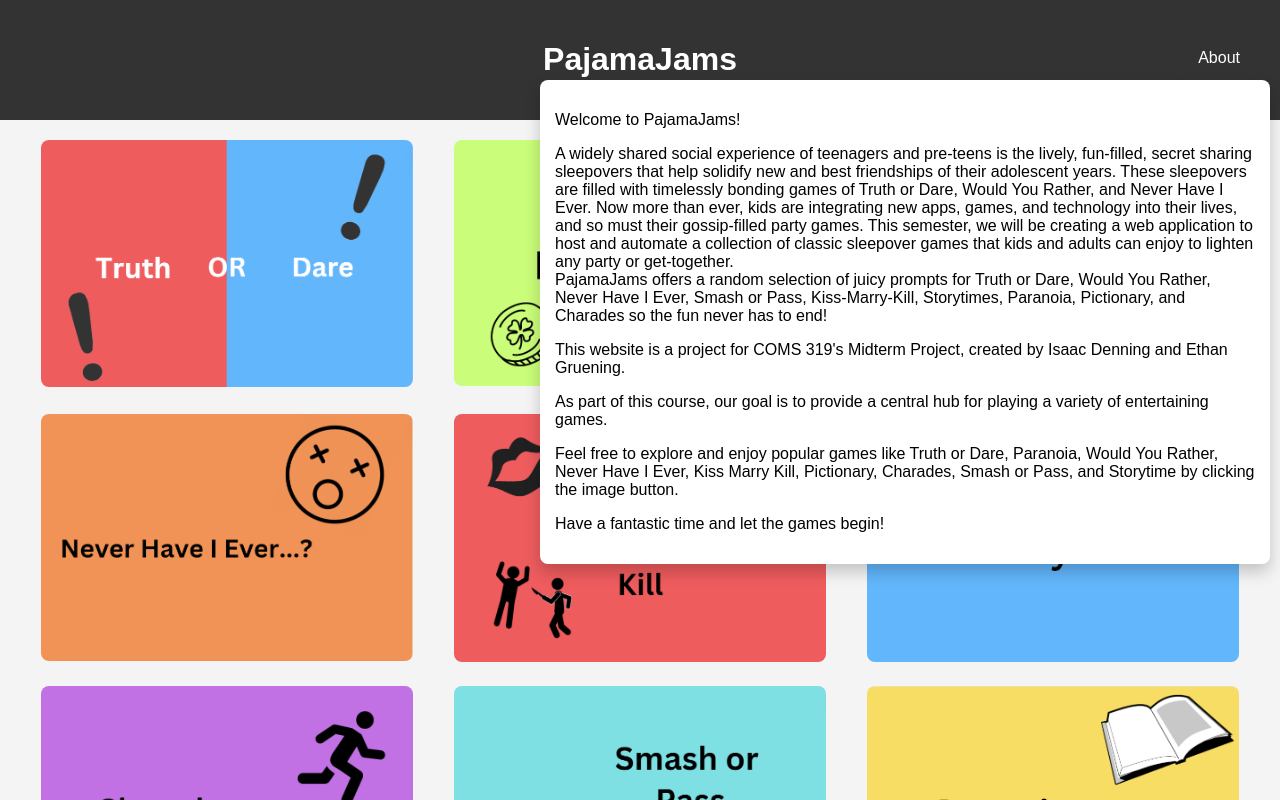
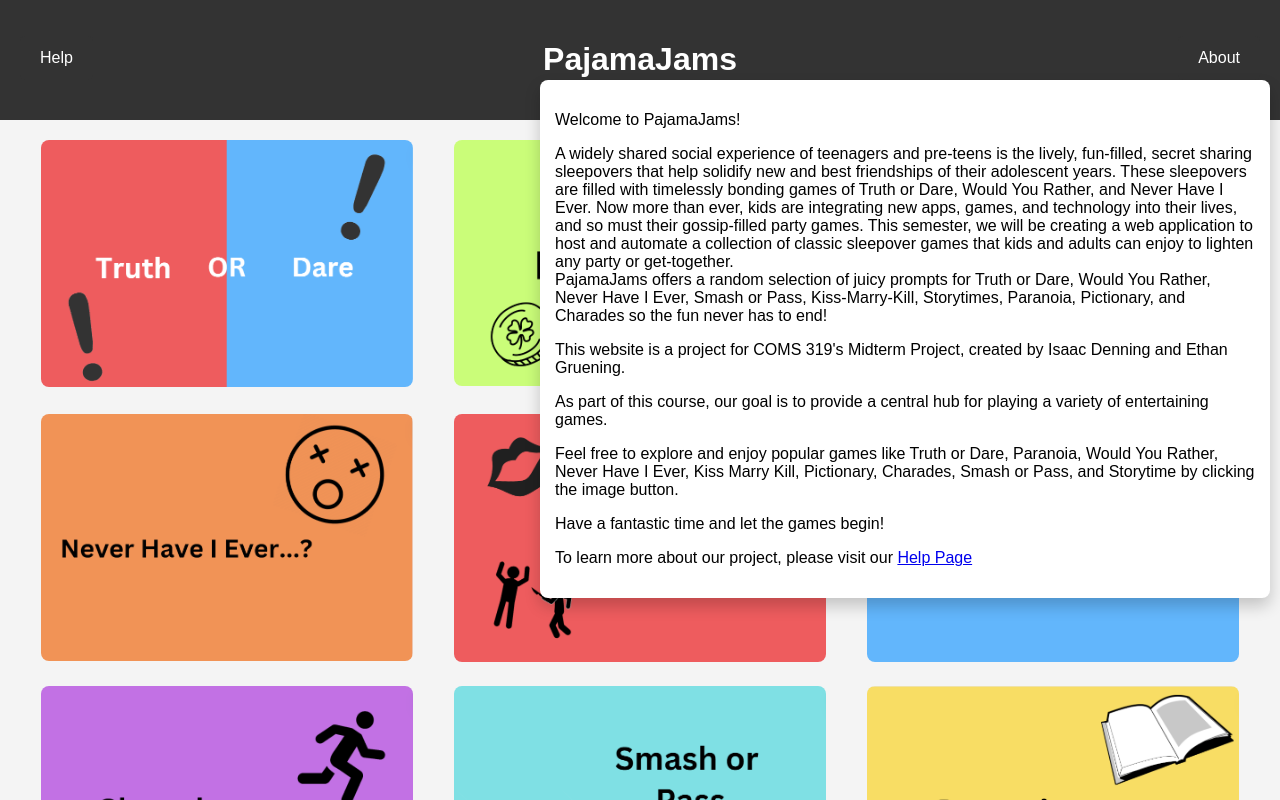
Before and after one commit to idenning2003/PajamaJams, a plain HTML site: page index.html in a window 1280 px wide. Both pictures are taken after a click on the element "About". Shown: the top 800 px of the page. Drawn offline with Linux system fonts and the light colour scheme.

Commit message:
Added hyperlink to main page and about page. About and help dropdown will need to be implemented in each html and js file, help will retain the same contents, but about will need to add the page's specific about and need to include the hyperlink to the about.html.
Added the help dropdown that shows three pictures each with a header and two paragraphs. Soon to be filled with navigation help for how to work the website, but in the meantime there are some ducks :)

```diff
--- a/css/style.css
+++ b/css/style.css
@@ -79,7 +79,41 @@ main {
     border-radius: 8px;
     cursor: pointer;
 }
+#helpDropdown {
+    display: none;
+    position: absolute;
+    top: 80px;
+    left: 10px;
+    width: 700px;
+    background-color: #fff;
+    box-shadow: 0px 8px 16px 0px rgba(0,0,0,0.2);
+    padding: 15px;
+    border-radius: 8px;
+}
+#helpButton.button {
+    position: absolute;
+    top: 20px;
+    left: 20px;
+    padding: 10px 20px;
+    text-decoration: none;
+    color: white;
+    background-color: #333;
+    border: none;
+    border-radius: 5px;
+    cursor: pointer;
+    display: inline-block;
+    text-align: center;
+    line-height: 1.5;
+    transition: background-color 0.3s, color 0.3s;
+}
 
+#helpButton.button:hover {
+    background-color: #555;
+}
+
+#helpButton.button:active {
+    background-color: #222;
+}
 #aboutDropdown {
     display: none;
     position: absolute;
--- /dev/null
+++ b/data.json
@@ -0,0 +1,73 @@
+{
+    "imageButtons": [
+        {
+            "image_filepath": "images/truth-or-dare.png",
+            "html_filepath": "games/truth-or-dare.html",
+            "game_name": "TruthOrDareImage"
+        },
+        {
+            "image_filepath": "images/paranoia.png",
+            "html_filepath": "games/paranoia.html",
+            "game_name": "ParanoiaPicture"
+        },
+        {
+            "image_filepath": "images/would-you-rather.png",
+            "html_filepath": "games/would-you-rather.html",
+            "game_name": "WouldYouRatherImage"
+        },
+        {
+            "image_filepath": "images/never-have-i-ever.png",
+            "html_filepath": "games/never-have-i-ever.html",
+            "game_name": "NeverHaveIEverImage"
+        },
+        {
+            "image_filepath": "images/kiss-marry-kill.png",
+            "html_filepath": "games/kiss-marry-kill.html",
+            "game_name": "KissMarryKillImage"
+        },
+        {
+            "image_filepath": "images/pictionary.png",
+            "html_filepath": "games/pictionary.html",
+            "game_name": "PictionaryImage"
+        },
+        {
+            "image_filepath": "images/charades.png",
+            "html_filepath": "games/charades.html",
+            "game_name": "CharadesImage"
+        },
+        {
+            "image_filepath": "images/smash-or-pass.png",
+            "html_filepath": "games/smash-or-pass.html",
+            "game_name": "SmashOrPassImage"
+        },
+        {
+            "image_filepath": "images/storytime.png",
+            "html_filepath": "games/storytime.html",
+            "game_name": "StorytimeImage"
+        }
+    ],
+    "helpContents": [
+        {
+            "image_filepath": "https://www.kalmbachfeeds.com/wp-content/uploads/2022/07/two-white-ducks-in-grass.jpg",
+            "image_alt": "Ducky1",
+            "header": "Ducky1",
+            "paragraph1": "This is the first description",
+            "paragraph2": "This is the second description"
+        },
+        {
+            "image_filepath": "https://i.natgeofe.com/k/327b01e8-be2e-4694-9ae9-ae7837bd8aea/mallard-male-swimming_square.jpg",
+            "image_alt": "Ducky2",
+            "header": "Ducky2",
+            "paragraph1": "This is the first description",
+            "paragraph2": "This is the second description"
+        },
+        {
+            "image_filepath": "https://cdn.britannica.com/18/137318-050-29F7072E/rooster-Rhode-Island-Red-roosters-chicken-domestication.jpg",
+            "image_alt": "Ducky3",
+            "header": "Ducky3",
+            "paragraph1": "This is the first description",
+            "paragraph2": "This is the second description"
+        }
+    ]
+
+}
--- a/index.html
+++ b/index.html
@@ -7,47 +7,22 @@
     <title>PajamaJams - Truth Or Dare</title>
     <link rel="icon" type="image/x-icon" href="images/favicon.ico">
     <link rel="stylesheet" href="css/style.css">
-    <!-- Author: Isaac Denning and Ethan Gruening
+        <!-- Author: Isaac Denning and Ethan Gruening
         Isaac ISU Netid : idenning@iastate.edu
         Ethan ISU Netid : ethgru@iastate.edu
         Date : March 4th, 2023 -->
 </head>
 <body>
     <header>
-        <h1 class="unselectable">PajamaJams</h1>
+        <h1 class="unselectable"><a href="index.html" style="text-decoration: none; color: inherit;">PajamaJams</a></h1>
         <p id="aboutButton" onclick="toggleAbout()" class="unselectable button">About</p>
+        <p id="helpButton" onclick="toggleHelp()" class="unselectable button">Help</p>
     </header>
 
-    <main>
-        <div class="image-container">
-            <a href="games/truth-or-dare.html"><img src="images/truth-or-dare.png" alt="Truth or Dare Image"></a>
-        </div>
-        <div class="image-container">
-            <a href="games/paranoia.html"><img src="images/paranoia.png" alt="Paranoia Image"></a>
-        </div>
-        <div class="image-container">
-            <a href="games/would-you-rather.html"><img src="images/would-you-rather.png" alt="Would You Rather Image"></a>
-        </div>
-        <div class="image-container">
-            <a href="games/never-have-i-ever.html"><img src="images/never-have-i-ever.png" alt="Never Have I Ever Image"></a>
-        </div>
-        <div class="image-container">
-            <a href="games/kiss-marry-kill.html"><img src="images/kiss-marry-kill.png" alt="Kiss Marry Kill Image"></a>
-        </div>
-        <div class="image-container">
-            <a href="games/pictionary.html"><img src="images/pictionary.png" alt="Pictionary Image"></a>
-        </div>
-        <div class="image-container">
-            <a href="games/charades.html"><img src="images/charades.png" alt="Charades Image"></a>
-        </div>
-        <div class="image-container">
-            <a href="games/smash-or-pass.html"><img src="images/smash-or-pass.png" alt="Smash Or Pass Image"></a>
-        </div>
-        <div class="image-container">
-            <a href="games/storytime.html"><img src="images/storytime.png" alt="Storytime Image"></a>
-        </div>
+    <main id="game_images">
     </main>
-
+    <div id="helpDropdown">
+    </div>
     <div id="aboutDropdown">
         <p>Welcome to PajamaJams!</p>
         <p>A widely shared social experience of teenagers and pre-teens is the lively, fun-filled, secret sharing sleepovers that help solidify new and best friendships of their adolescent years. These sleepovers are filled with timelessly bonding games of Truth or Dare, Would You Rather, and Never Have I Ever. Now more than ever, kids are integrating new apps, games, and technology into their lives, and so must their gossip-filled party games. This semester, we will be creating a web application to host and automate a collection of classic sleepover games that kids and adults can enjoy to lighten any party or get-together. <br>PajamaJams offers a random selection of juicy prompts for Truth or Dare, Would You Rather, Never Have I Ever, Smash or Pass, Kiss-Marry-Kill, Storytimes, Paranoia, Pictionary, and Charades so the fun never has to end!</p>
@@ -55,13 +30,8 @@
         <p>As part of this course, our goal is to provide a central hub for playing a variety of entertaining games.</p>
         <p>Feel free to explore and enjoy popular games like Truth or Dare, Paranoia, Would You Rather, Never Have I Ever, Kiss Marry Kill, Pictionary, Charades, Smash or Pass, and Storytime by clicking the image button.</p>
         <p>Have a fantastic time and let the games begin!</p>
+        <p>To learn more about our project, please visit our <a href="about.html">Help Page</a></p>
     </div>
-
-    <script>
-        function toggleAbout() {
-            var aboutDropdown = document.getElementById("aboutDropdown");
-            aboutDropdown.style.display = (aboutDropdown.style.display === "block") ? "none" : "block";
-        }
-    </script>
+    <script src="index.js"></script>
 </body>
 </html>
--- /dev/null
+++ b/index.js
@@ -0,0 +1,59 @@
+document.addEventListener("DOMContentLoaded", function() {
+
+    fetch('data.json')
+        .then(response => response.json())
+        .then(jsonData => {
+
+            const gameImagesContainer = document.getElementById("game_images");
+            const helpDropdown = document.getElementById("helpDropdown");
+
+            jsonData.imageButtons.forEach(imageObject => {
+
+                const imageContainer = document.createElement("div");
+                imageContainer.className = "image-container";
+
+                const imageLink = document.createElement("a");
+                imageLink.href = imageObject.html_filepath;
+
+                const image = document.createElement("img");
+                image.src = imageObject.image_filepath;
+                image.alt = imageObject.game_name;
+
+                imageLink.appendChild(image);
+                imageContainer.appendChild(imageLink);
+                gameImagesContainer.appendChild(imageContainer);
+            });
+
+            jsonData.helpContents.forEach(contentObject => {
+
+                const contentHeader = document.createElement("h3");
+                contentHeader.textContent = contentObject.header;
+
+                const contentImage = document.createElement("img");
+                contentImage.src = contentObject.image_filepath;
+                contentImage.alt = contentObject.image_alt;
+                contentImage.width = 500;
+
+                const contentParagraph1 = document.createElement("p");
+                contentParagraph1.textContent = contentObject.paragraph1;
+
+                const contentParagraph2 = document.createElement("p");
+                contentParagraph2.textContent = contentObject.paragraph2;
+
+                helpDropdown.appendChild(contentHeader);
+                helpDropdown.appendChild(contentImage);
+                helpDropdown.appendChild(contentParagraph1);
+                helpDropdown.appendChild(contentParagraph2);
+            });
+        })
+        .catch(error => console.error('Error fetching JSON:', error));
+});
+
+function toggleAbout() {
+    var aboutDropdown = document.getElementById("aboutDropdown");
+    aboutDropdown.style.display = (aboutDropdown.style.display === "block") ? "none" : "block";
+}
+function toggleHelp() {
+    var helpDropdown = document.getElementById("helpDropdown");
+    helpDropdown.style.display = (helpDropdown.style.display === "block") ? "none" : "block";
+}
```
